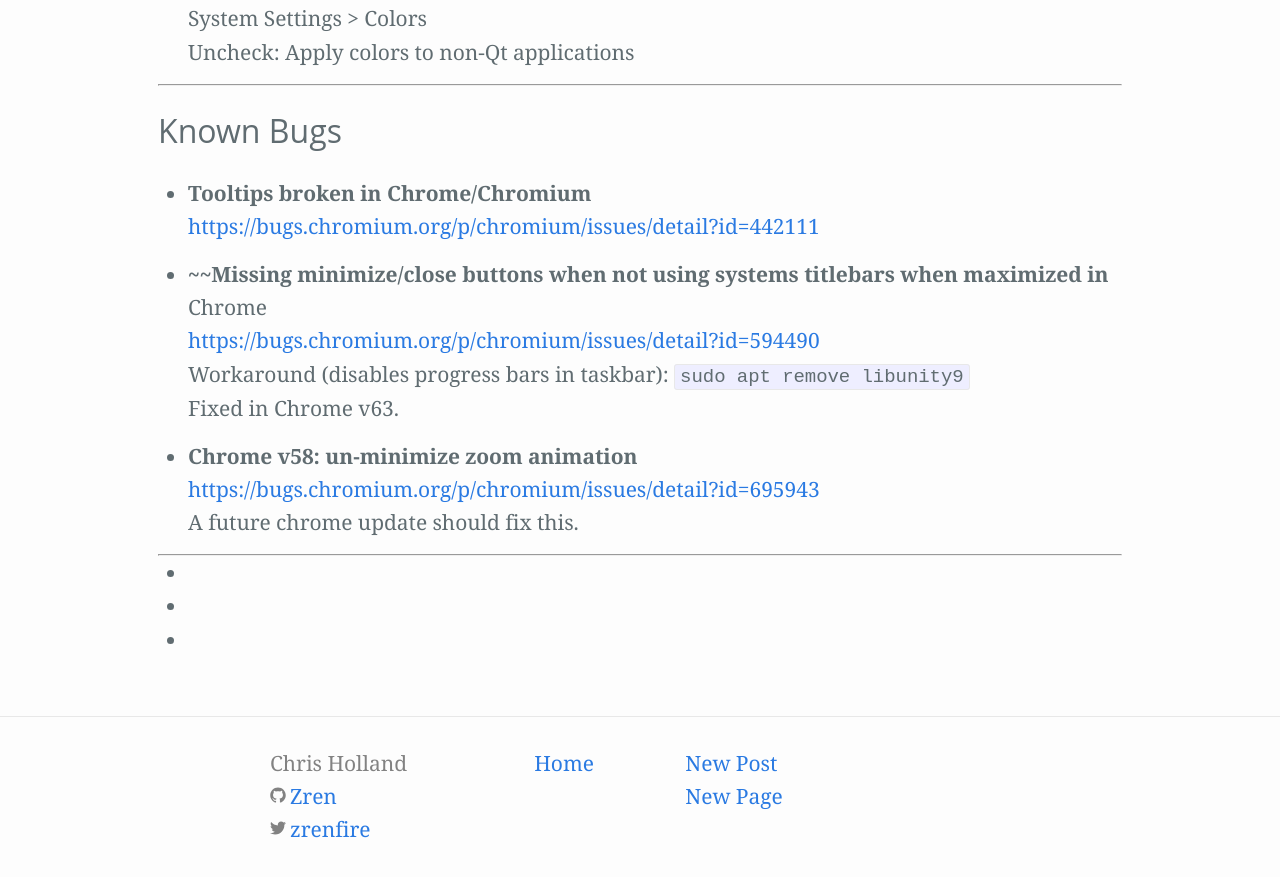
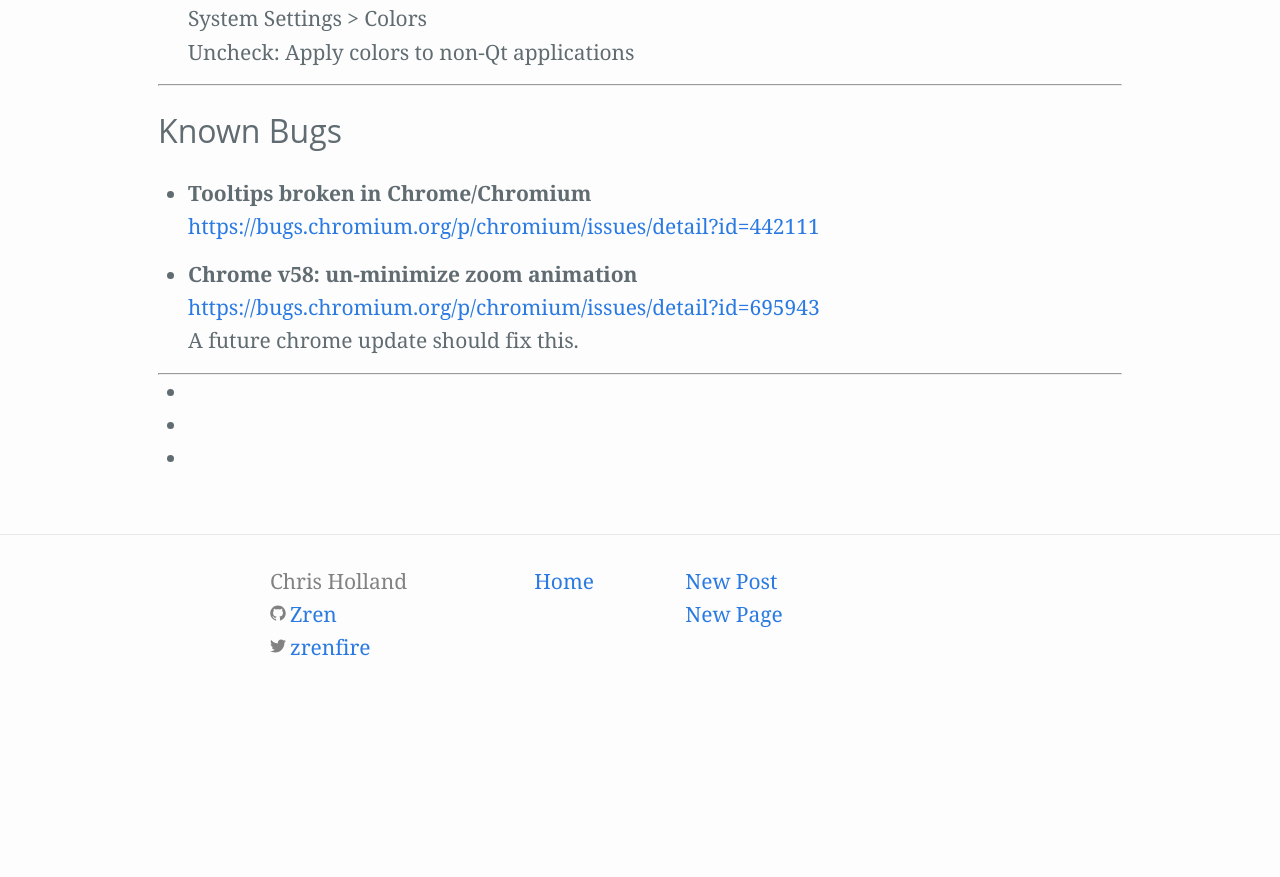
Before and after one commit to Zren/zren.github.io, a Jekyll site: the page built from kde.md, in a window 1280 px wide and 900 px high, scrolled down 10052 px. Shown: the top 877 px of the window. Built offline with Jekyll 4.4.1, drawn with Linux system fonts in a browser that asks for light colours; after the commit the page ends 10777 px from its top, so only the background shows below that.

Commit message:
Chrome bug fixed in v63

```diff
--- a/kde.md
+++ b/kde.md
@@ -421,12 +421,6 @@
   <https://bugs.chromium.org/p/chromium/issues/detail?id=442111>
 
 {% assign i = i | plus: 1 %}
-* {:#bug-{{ i }}} ~~Missing minimize/close buttons when not using systems titlebars when maximized in Chrome
-  <https://bugs.chromium.org/p/chromium/issues/detail?id=594490>
-  Workaround (disables progress bars in taskbar): `sudo apt remove libunity9`
-  Fixed in Chrome v63.
-
-{% assign i = i | plus: 1 %}
 * {:#bug-{{ i }}} Chrome v58: un-minimize zoom animation
   <https://bugs.chromium.org/p/chromium/issues/detail?id=695943>
   A future chrome update should fix this.
```
